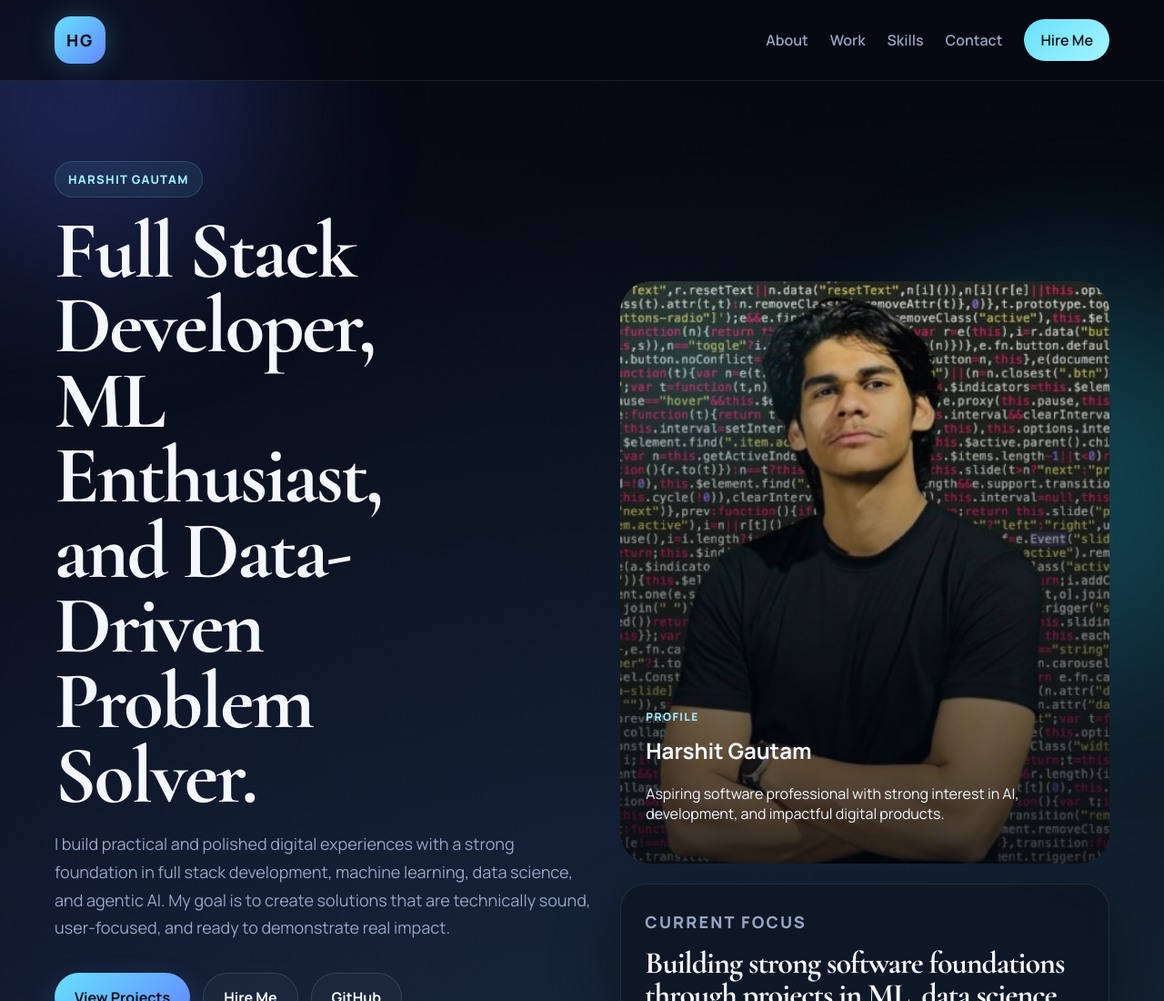
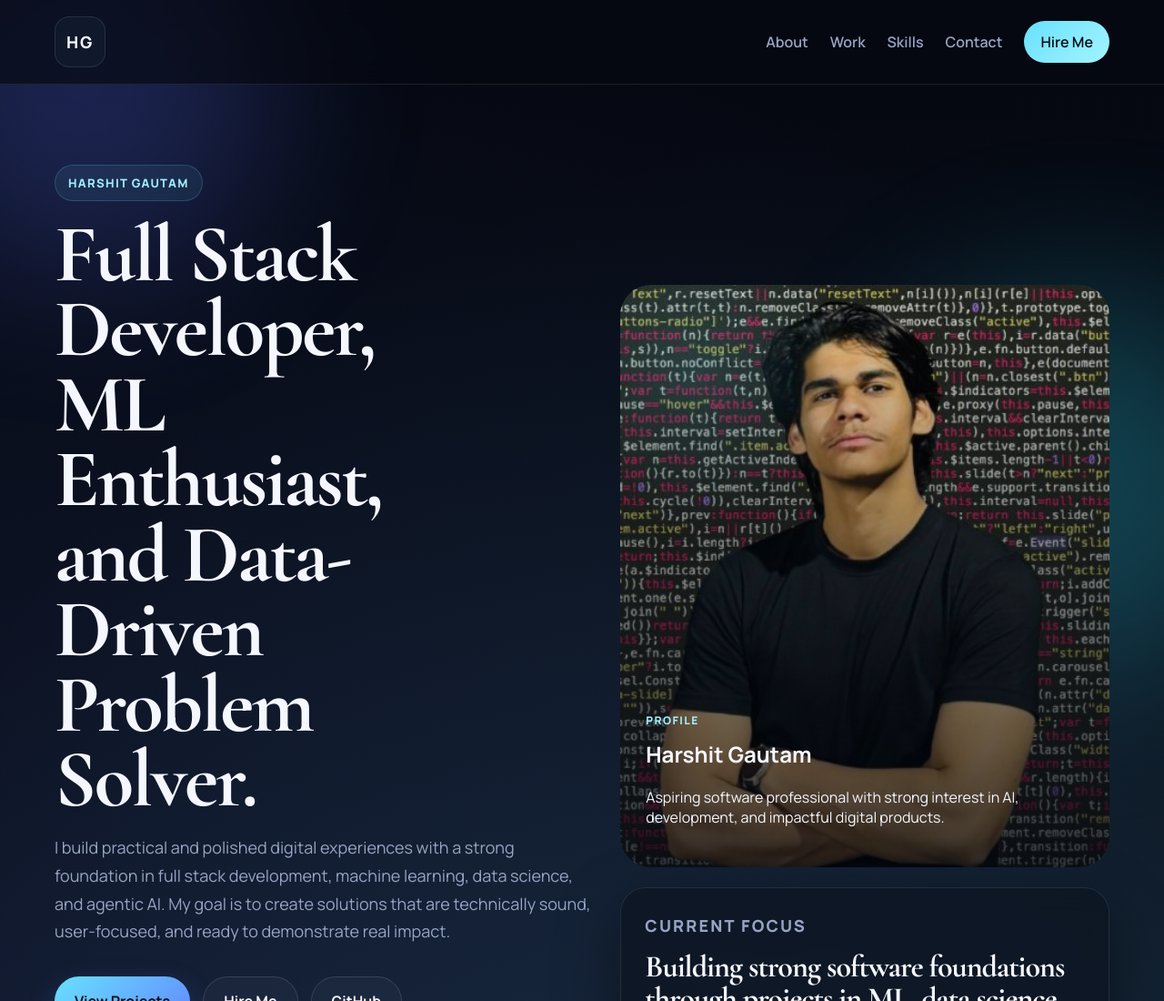
Before and after one commit to codeharshit24/portfolio, a plain HTML site: page index.html in a window 1280 px wide. Shown: the top 1100 px of the page at 91% size. Drawn offline with nearby package versions, Linux system fonts and the light colour scheme.

Commit message:
Use simple header logo badge

```diff
--- a/assets/style.css
+++ b/assets/style.css
@@ -111,18 +111,18 @@ h3 {
 
 .brand {
   width: 56px;
-  height: 52px;
-  border-radius: 18px;
+  height: 56px;
+  border-radius: 16px;
   display: inline-flex;
   align-items: center;
   justify-content: center;
   padding: 0;
-  background: linear-gradient(135deg, var(--accent), var(--accent-strong));
-  color: #07101a;
+  background: #10192b;
+  color: #f5f7ff;
   font-weight: 800;
   letter-spacing: 0.1em;
-  box-shadow: 0 0 30px rgba(104, 225, 253, 0.25);
-  transition: box-shadow var(--transition), transform var(--transition);
+  border: 1px solid rgba(255, 255, 255, 0.1);
+  box-shadow: none;
 }
 
 .brand-mark {
--- a/index.html
+++ b/index.html
@@ -17,7 +17,7 @@
   <div class="site-shell">
     <header class="header">
       <div class="container nav">
-        <a class="brand magnetic" href="#top" aria-label="Harshit Gautam home">
+        <a class="brand" href="#top" aria-label="Harshit Gautam home">
           <span class="brand-mark">HG</span>
         </a>
         <button class="menu-toggle" type="button" aria-expanded="false" aria-controls="site-menu" aria-label="Open menu">
```
